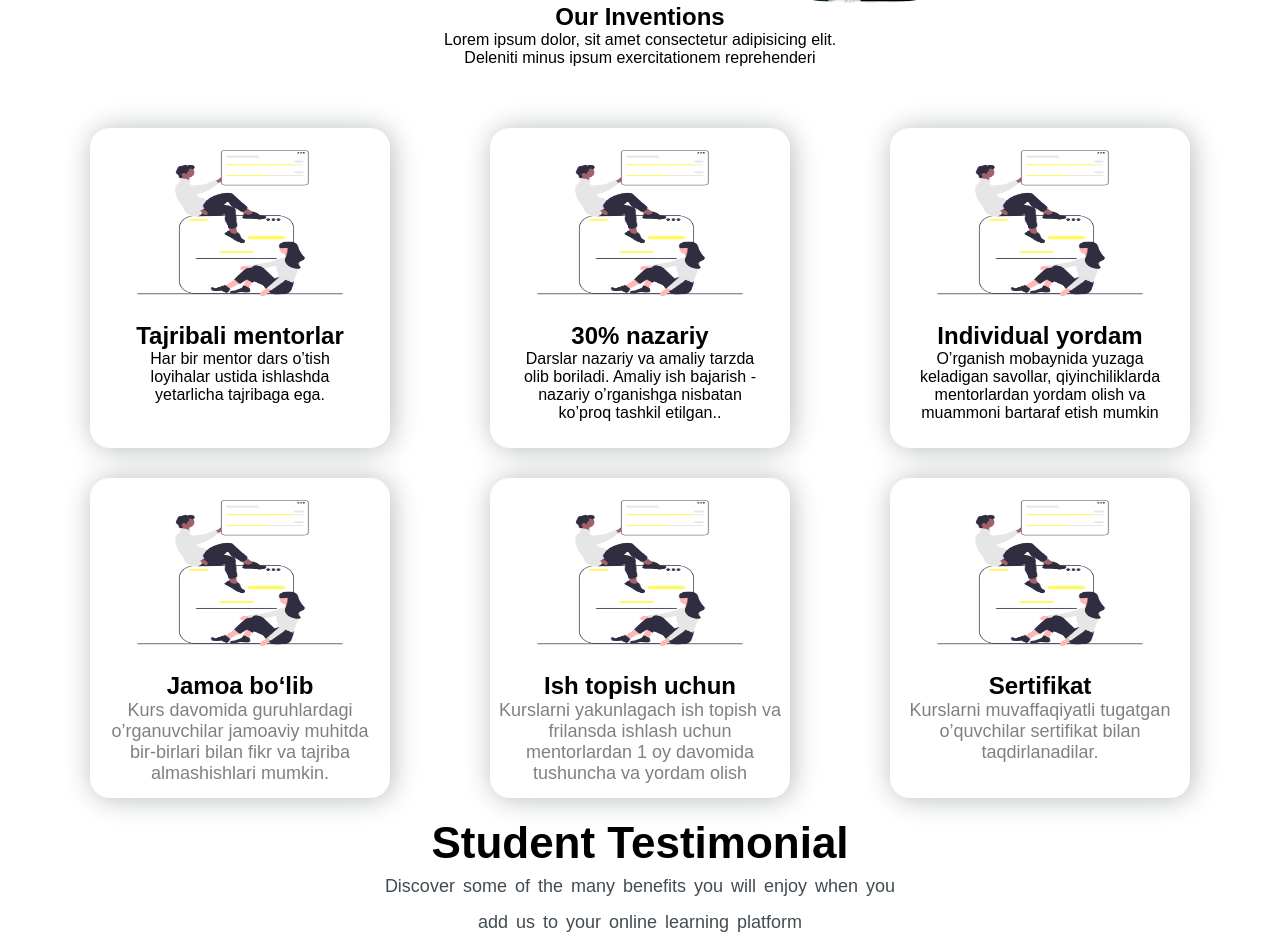
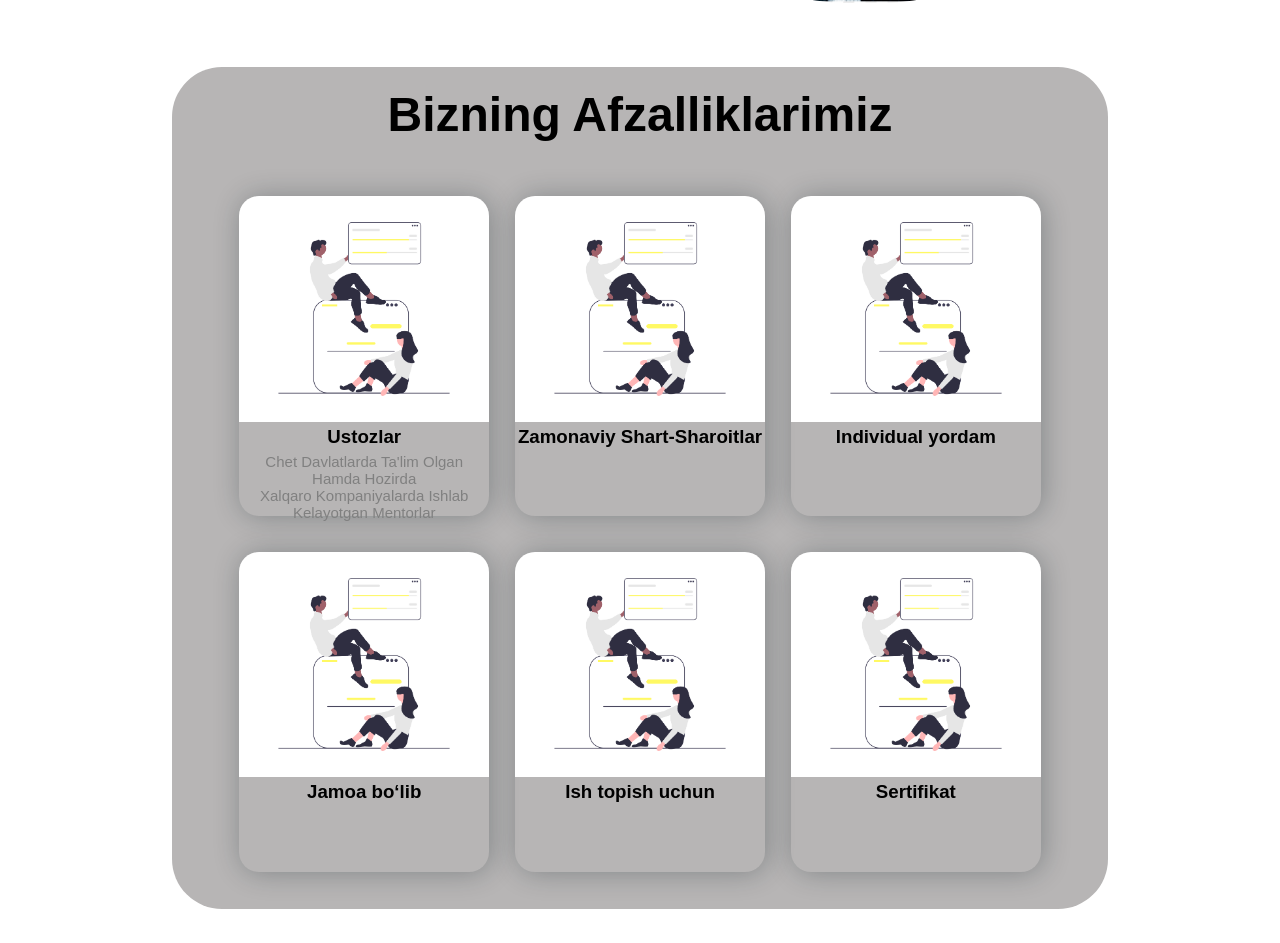
Before and after one commit to yuksaktalim/Yuksak-talim, a plain HTML site: page index.html in a window 1280 px wide. Shown: the part 2518-3461 px from the top of the page. Drawn offline with nearby package versions, Linux system fonts and the light colour scheme; files whose address does not match are found by name.

Commit message:
section 5 changed

```diff
--- a/index.html
+++ b/index.html
@@ -242,122 +242,48 @@
     </div>
 
     <!--  -->
-    <!-- <section id="section5">
-      <div class="text-sec5">
-        <h1>Our Innovations</h1>
-        <p>
-          Bizning o'qituvchilarimiz sizlarga manzur keladi degam umiddamiz!
-          <br />
-          Lorem ipsum dolor sit amet consectetur.
-        </p>
-      </div>
-     <div class="overall-div">
-      <div class="sec-div1">
-        <div class="sec-div">
-          <img src="/images/section4/picture6.jpg" class="imgsec5" />
-          <h1>Hours Freed</h1>
-          <button class="button-sec5">
-            <a href="../show/index.html">Show me</a>
-          </button>
-        </div>
-        <div class="sec-div">
-          <img src="/images/section4/picture6.jpg" class="imgsec5" />
-          <h1>Real-Time Intelligence</h1>
-          <button class="button-sec5">
-            <a href="../show/index.html">Show me</a>
-          </button>
-        </div>
-        <div class="sec-div">
-          <img src="/images/section4/picture3.jpg" class="imgsec5" />
-          <h1>Student Centered</h1>
-          <button class="button-sec5">
-            <a href="../show/index.html">Show me</a>
-          </button>
-        </div>
-      </div>
-      <div class="sec-div2">
-        <div class="sec-div">
-          <img src="/images/section4/teacherinlaptop.jpg" class="imgsec5" />
-          <h1>Mastery Focused</h1>
-          <button class="button-sec5">
-            <a href="../show/index.html">Show me</a>
-          </button>
-        </div>
-        <div class="sec-div">
-          <img src="/images/section4/picture6.jpg" class="imgsec5" />
-          <h1>Any Platform</h1>
-          <button class="button-sec5">
-            <a href="../show/index.html">Show me</a>
-          </button>
-        </div>
-        <div class="sec-div">
-          <img src="/images/section4/teacherinlaptop.jpg" class="imgsec5" />
-          <h1>Mastery Focused</h1>
-          <button class="button-sec5">
-            <a href="../show/index.html">Show me</a>
-          </button>
-        </div>
-      </div>
-    </div>
-    </section> -->
+
     <!--  -->
     <section id="section5">
       <div class="beginning">
-      <h1 class="start-part">Our Inventions</h1>
-      <p class="2nd-part">Lorem ipsum dolor, sit amet consectetur adipisicing elit.<br> Deleniti minus ipsum exercitationem reprehenderi</p>
+      <h1 class="start-part">Bizning Afzalliklarimiz</h1>
     </div>
       <div class="big-div1">
         <div class="divs">
 
             <img class="img-1" src="images/section4/undraw_Team_up_re_84ok.png">
-            <h2 class="text-h1">Tajribali mentorlar</h1>
-          <p class="text-p1">Har bir mentor dars o’tish <br>
-            loyihalar ustida ishlashda <br>
-            yetarlicha tajribaga ega.</p>
+            <h3 class="text-h1">Ustozlar</h1>
+          <p class="text-p1">Chet Davlatlarda Ta'lim Olgan Hamda Hozirda <br>Xalqaro Kompaniyalarda Ishlab Kelayotgan  Mentorlar</p>
         </div>
         <div class="divs">
               <img class="img-1" src="images/section4/undraw_Team_up_re_84ok.png">
-              <h1 class="text-h1">30% nazariy</h1>
-        <p class="text-p1">Darslar nazariy va amaliy tarzda <br>
-          olib boriladi. Amaliy ish bajarish - <br>
-          nazariy o’rganishga nisbatan <br>
-          ko’proq tashkil etilgan..
+              <h3 class="text-h1">Zamonaviy Shart-Sharoitlar</h3>
+        <p class="text-p1">
         </p>
       </div>
       <div class="divs">
           <img class="img-1" src="images/section4/undraw_Team_up_re_84ok.png">
-          <h1 class="text-h1">Individual yordam</h1>
-        <p class="text-p1">O’rganish mobaynida yuzaga <br>
-          keladigan savollar, qiyinchiliklarda <br>
-          mentorlardan yordam olish va <br>
-          muammoni bartaraf etish mumkin</p>
+          <h3 class="text-h1">Individual yordam</h3>
+        <p class="text-p1"></p>
         </div>
       </div>
       <div class="big-div2">
         <div class="divs">
                <img class="img-1" src="images/section4/undraw_Team_up_re_84ok.png">
-               <h1 class="text-h1">Jamoa bo‘lib </h1>
-          <p class="text-p">Kurs davomida guruhlardagi <br>
-            o’rganuvchilar jamoaviy muhitda <br>
-            bir-birlari bilan fikr va tajriba <br>
-            almashishlari mumkin.
+               <h3 class="text-h1">Jamoa bo‘lib </h3>
+          <p class="text-p">
           </p>
         </div>
         <div class="divs">
               <img class="img-1" src="images/section4/undraw_Team_up_re_84ok.png">
-              <h1 class="text-h1">Ish topish uchun</h1>
-          <p class="text-p">Kurslarni yakunlagach ish topish va <br>
-            frilansda ishlash uchun <br>
-            mentorlardan 1 oy davomida <br>
-            tushuncha va yordam olish</p>
+              <h3 class="text-h1">Ish topish uchun</h3>
+          <p class="text-p"></p>
         </div>
         <div class="divs">
             <img class="img-1" src="images/section4/undraw_Team_up_re_84ok.png">
-            <h1 class="text-h1">Sertifikat</h1>
+            <h3 class="text-h1">Sertifikat</h3>
           <p class="text-p">
-            Kurslarni muvaffaqiyatli tugatgan <br>
-            o’quvchilar sertifikat bilan <br>
-            taqdirlanadilar.
+
           </p>
         </div>
       </div>
--- a/styles/section2.css
+++ b/styles/section2.css
@@ -45,8 +45,8 @@
     left: -15%;
     border-top-left-radius: 50pc;
     animation-name: example;
-    animation-duration: 2.8s;
-    animation-delay: -0.8s;
+    animation-duration: 2.6s;
+    animation-delay: -0.6s;
     transition: ease 3s;
 }
 
@@ -70,8 +70,8 @@
     right: -20%;
     border-top-right-radius: 100px;
     animation-name: vay;
-    animation-duration: 2.9s;
-    animation-delay: -0.3s;
+    animation-duration: 2.6s;
+    animation-delay: -0.1s;
     /* transition: ease 3.3s; */
 }
 
@@ -109,7 +109,7 @@
     top: 85%;
     left: -15%;
     animation-name: hay;
-    animation-duration: 2.4s;
+    animation-duration: 2.2s;
     animation-delay: -0.1s;
     /* transition: ease 2.9s; */
 
@@ -134,8 +134,8 @@
     top: 55%;
     right: -20%;
     animation-name: tay;
-    animation-duration: 2.9s;
-    transition: ease 2.9s;
+    animation-duration: 2.7s;
+    transition: ease 2.7s;
 }
 
 @keyframes tay {
@@ -155,8 +155,8 @@
     left: -15%;
     border-radius: 20pc;
     animation-name: jay;
-    animation-duration: 2.8s;
-    transition: ease 2.8s;
+    animation-duration: 2.6s;
+    transition: ease 2.6s;
 }
 @keyframes jay {
     0%   { right:50%; top:-50px;}
--- a/styles/section5.css
+++ b/styles/section5.css
@@ -98,23 +98,23 @@
     display: flex;
     flex-direction: row;
     justify-content: center;
-    gap: 100px;
+    gap: 3%;
     align-items: center;
-    padding: 10px;
+    padding: 2%;
 }
 
 .big-div2 {
     display: flex;
     flex-direction: row;
     justify-content: center;
-    gap: 100px;
     align-items: center;
-    padding: 20px;
+    gap: 3%;
+    padding: 2%;
 }
 
 .divs {
     display: inline-block;
-    width: 300px;
+    width: 250px;
     height: 320px;
     border: none;
     text-align: center;
@@ -161,9 +161,10 @@
     text-align: center;
 }
 
-.text-p {
-    font-size: 18px;
+.text-p1 {
+    font-size: 15px;
     color: grey;
+    padding-top: 5px;
 }
 
 
@@ -173,10 +174,23 @@
 }
 
 .img-1 {
-    height: 190px;
-    width: 300px;
+    width: 100%;
     align-items: center;
-    /* position: absolute; */
     border-top-left-radius: 20px;
     border-top-right-radius: 20px;
 }
+
+
+#section5 {
+    margin: 5% auto;
+    width: 70%;
+    background-color: rgb(183, 181, 181);
+    border-radius: 50px;
+    padding: 20px;
+
+}
+
+
+.start-part {
+    font-size: 48px;
+}
```
